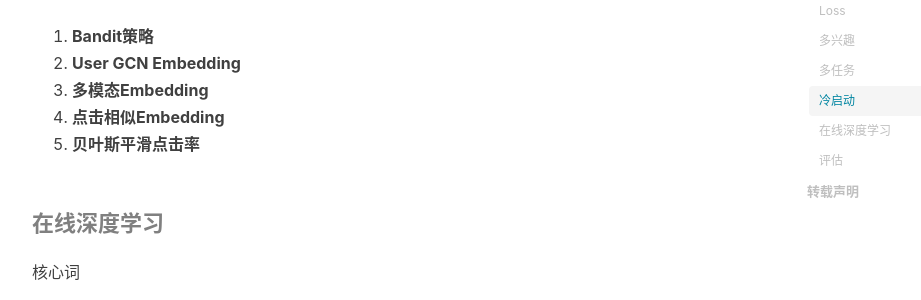
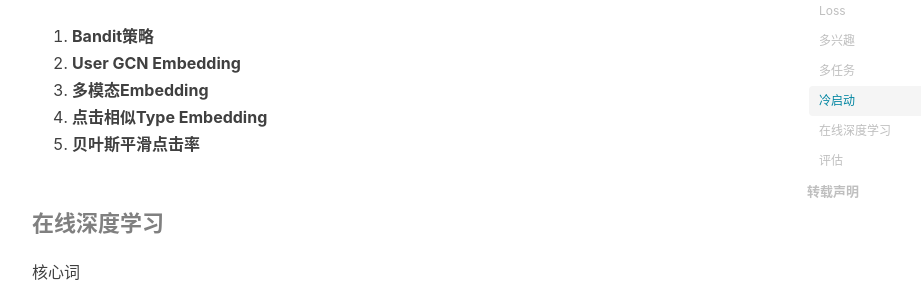
Before and after one commit to wenruij/wenruij.github.io, a Jekyll site: the page built from _posts/2021-06-06-rec-summary.markdown, in a window 1280 px wide and 900 px high, scrolled down 2521 px. Shown: the part 153-453 px from the top of the window, without its empty margins (233-1154 px from the left). Built offline with Jekyll 4.4.1, drawn with Linux system fonts in a browser that asks for light colours; nearby versions of some CDN libraries; comment, search, counter and statistics services are not loaded.

Commit message:
rec-summary

```diff
--- a/_posts/2021-06-06-rec-summary.markdown
+++ b/_posts/2021-06-06-rec-summary.markdown
@@ -78,7 +78,7 @@ tags:
 1. **Bandit策略**
 2. **User GCN Embedding**
 3. **多模态Embedding**
-4. **点击相似Embedding**
+4. **点击相似Type Embedding**
 5. **贝叶斯平滑点击率**
 
 #### 在线深度学习
```
